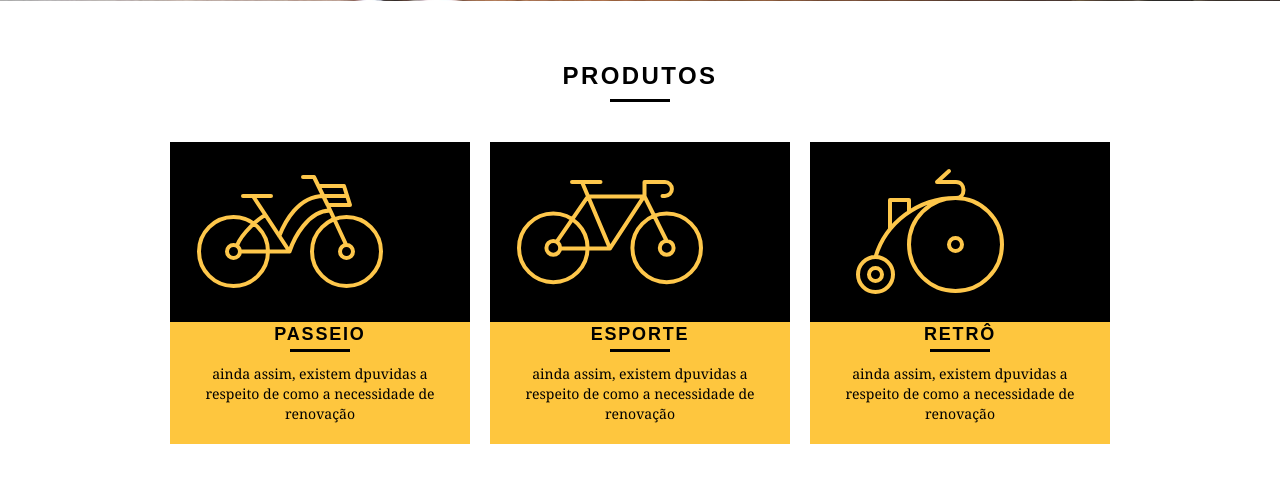
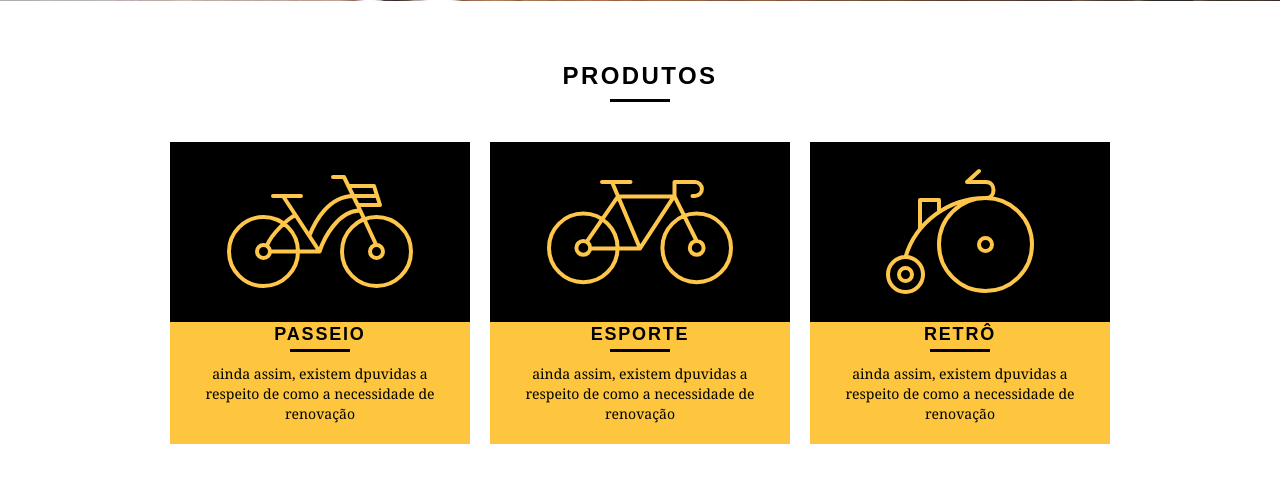
Before and after one commit to alsoDiego/bikcraft, a PHP site: page / in a window 1280 px wide. Shown: the part 451-935 px from the top of the page. Run offline with PHP 8.4, Linux system fonts and the light colour scheme.

Commit message:
refactor: center Produtos  icons

```diff
--- a/css/styles.css
+++ b/css/styles.css
@@ -200,6 +200,10 @@ img {
     text-align: center;
 }
 
+.produtos_lista li img {
+    margin: 0 auto;
+}
+
 .produtos_lista li h3 {
     font-size: 18px;
     line-height: 25px;
```
